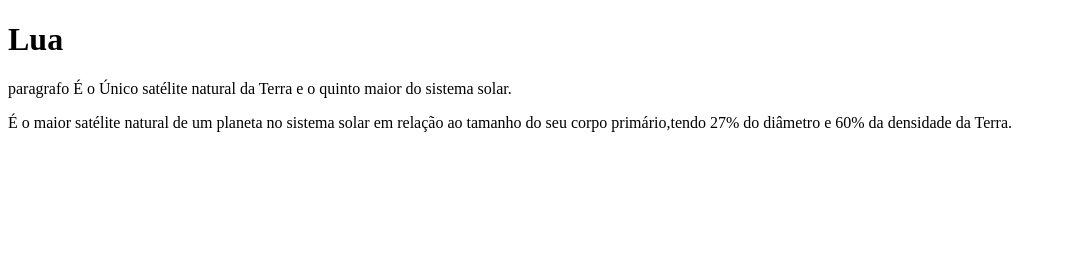
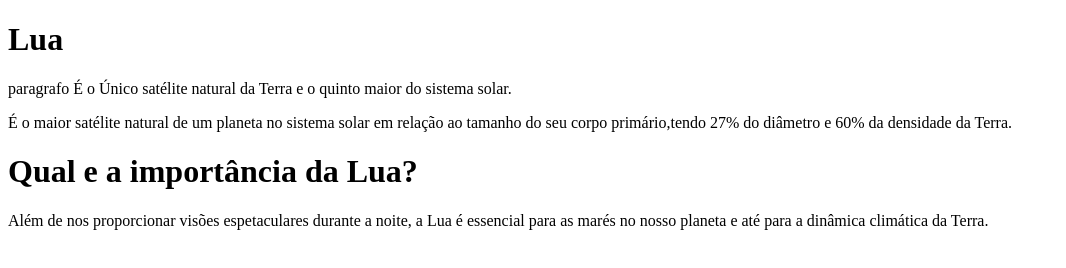
Before and after one commit to 0219mp15/teste1, a plain HTML site: page index.html in a window 1280 px wide. Shown: the whole page, without its empty margins (0-1066 px from the left). Drawn offline with Linux system fonts and the light colour scheme.

Commit message:
Update index.html

```diff
--- a/index.html
+++ b/index.html
@@ -10,5 +10,8 @@
     <h1>Lua</h1>
     <p>paragrafo É o Único satélite natural da Terra e o quinto maior do sistema solar.</p>
    <p> É o maior satélite natural de um planeta no sistema solar em relação ao tamanho do seu corpo primário,tendo 27% do diâmetro e 60% da densidade da Terra.</p>
+    <h1>Qual e a importância da Lua?</h1>
+    <p>Além de nos proporcionar visões espetaculares durante a noite, a Lua é essencial para as marés no nosso planeta e até para a dinâmica climática da Terra.</P>
+   <h1>
 </body>
 </html>
```
